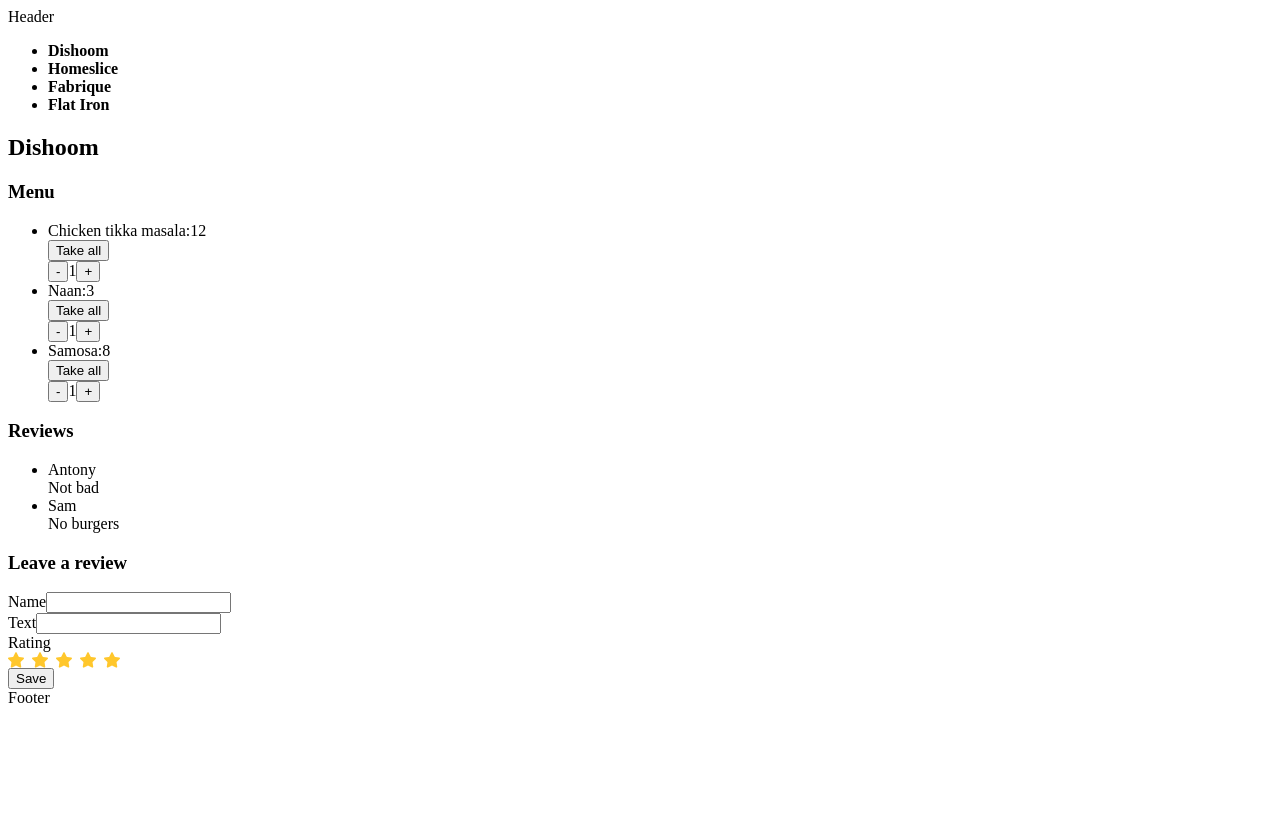
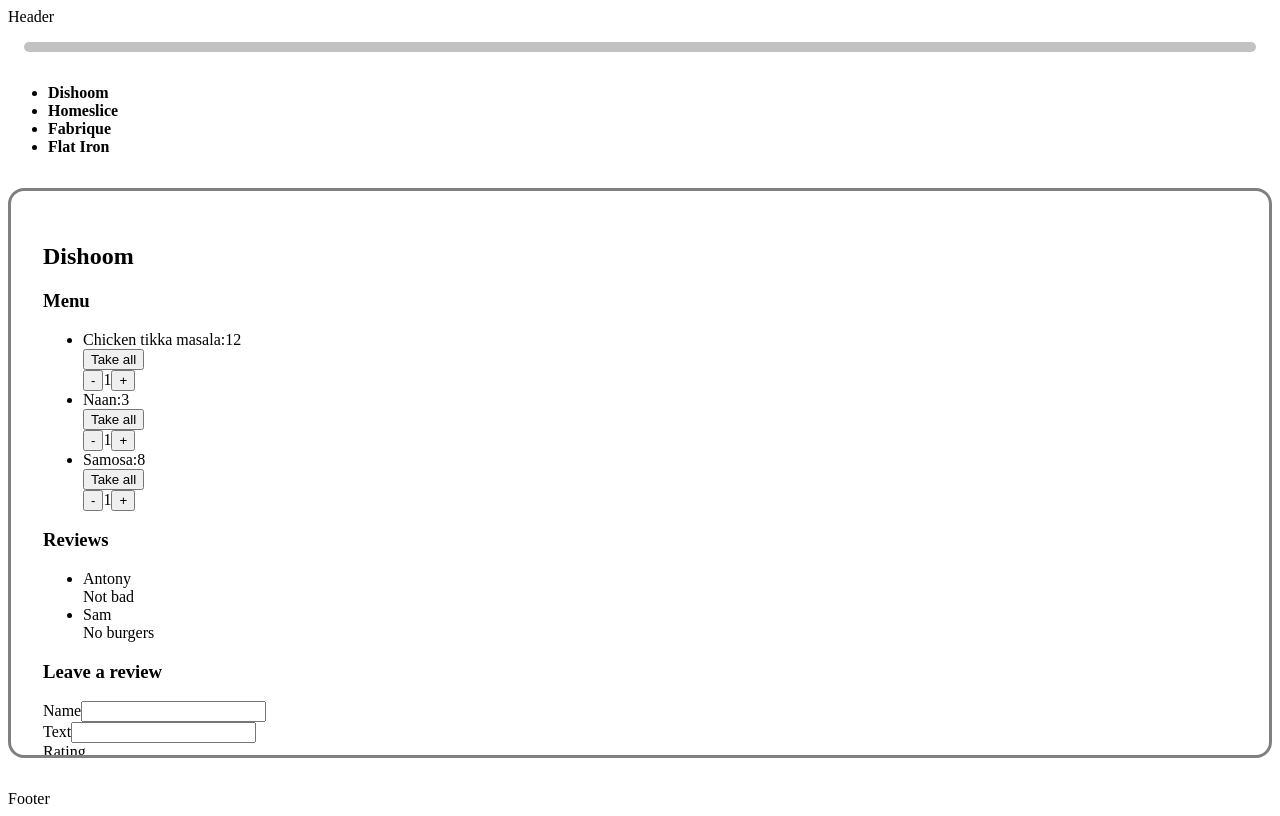
Before and after one commit to mila-vanilla/react-24, a React (Vite) app: page / in a window 1280 px wide. Built offline with nearby package versions, Linux system fonts and the light colour scheme.

Commit message:
Implement scroll progress feature

```diff
--- a/src/components/index.js
+++ b/src/components/index.js
@@ -10,6 +10,7 @@
 import { Rating } from './rating/component'
 import { ReviewForm } from './reviewForm/component'
 import { IconBox } from './iconBox/component'
+import { ScrollProgress } from './scrollProgress/component'
 
 export {
   Header,
@@ -23,5 +24,6 @@
   Counter,
   Rating,
   ReviewForm,
-  IconBox
+  IconBox,
+  ScrollProgress
 }
--- a/src/components/restaurants/component.jsx
+++ b/src/components/restaurants/component.jsx
@@ -1,15 +1,29 @@
-import { useState } from 'react'
-import { Restaurant } from '@/components'
+import { useRef, useState } from 'react'
+import { Restaurant, ScrollProgress } from '@/components'
+import { useScrollProgress } from '@/hooks/useScrollProgress.js'
+
+// For demo purpose
+const STYLES = {
+  height: '500px',
+  overflow: 'auto',
+  padding: '32px',
+  margin: '32px 0',
+  border: '3px solid grey',
+  borderRadius: '16px'
+}
 
 export const Restaurants = ({ restaurants, tabIndex }) => {
   const [activeTab, setActiveTab] = useState(Math.min(tabIndex, restaurants.length))
+  const scroller = useRef()
+  const { scrollProgress } = useScrollProgress(scroller)
 
   if (!restaurants.length) {
     return 'No restaurants yet'
   }
 
   return (
-    <>
+    <div>
+      <ScrollProgress progress={ scrollProgress }/>
       <ul>
         { restaurants.map((restaurant, idx) => {
           return (
@@ -19,8 +33,22 @@
           )
         }) }
       </ul>
+      <div ref={ scroller } style={ { ...STYLES } }>
+        <Restaurant restaurant={ restaurants[activeTab] }/>
+        <Restaurant restaurant={ restaurants[activeTab] }/>
+        <Restaurant restaurant={ restaurants[activeTab] }/>
+        <Restaurant restaurant={ restaurants[activeTab] }/>
+        <Restaurant restaurant={ restaurants[activeTab] }/>
+        <Restaurant restaurant={ restaurants[activeTab] }/>
+        <Restaurant restaurant={ restaurants[activeTab] }/>
+        <Restaurant restaurant={ restaurants[activeTab] }/>
+        <Restaurant restaurant={ restaurants[activeTab] }/>
+        <Restaurant restaurant={ restaurants[activeTab] }/>
+        <Restaurant restaurant={ restaurants[activeTab] }/>
+        <Restaurant restaurant={ restaurants[activeTab] }/>
+        <Restaurant restaurant={ restaurants[activeTab] }/>
+      </div>
 
-      <Restaurant restaurant={ restaurants[activeTab] }/>
-    </>
+    </div>
   )
 }
--- /dev/null
+++ b/src/components/scrollProgress/component.jsx
@@ -0,0 +1,11 @@
+import styles from './scrollProgress.module.css'
+
+export const ScrollProgress = ({ progress }) => {
+  return (
+    <div className={ styles.box }>
+      <div className={ styles.track }>
+        <div className={ styles.line } style={ { width: `${ progress }%` } }></div>
+      </div>
+    </div>
+  )
+}
--- /dev/null
+++ b/src/components/scrollProgress/scrollProgress.module.css
@@ -0,0 +1,20 @@
+.box {
+    position: sticky;
+    top: 0;
+    padding: 16px;
+    z-index: 1;
+    background: white;
+}
+
+.track {
+    width: 100%;
+    height: 10px;
+    border-radius: 8px;
+    background: #C2C2C2;
+    overflow: hidden;
+}
+
+.line {
+    height: 100%;
+    background: lightskyblue;
+}
--- /dev/null
+++ b/src/hooks/useEventListener.js
@@ -0,0 +1,15 @@
+import { useEffect } from 'react'
+
+export const useEventListener = (eventName, handler, refNode) => {
+  useEffect(() => {
+    const element = refNode.current || window
+    const isSupported = element && element.addEventListener
+    if (!isSupported) return
+
+    element.addEventListener(eventName, handler)
+
+    return () => {
+      element.removeEventListener(eventName, handler)
+    }
+  }, [eventName, refNode, handler])
+}
--- /dev/null
+++ b/src/hooks/useScrollProgress.js
@@ -0,0 +1,20 @@
+import { useCallback, useState } from 'react'
+import { useEventListener } from './useEventListener'
+
+export const useScrollProgress = (refNode = {}) => {
+  const [scrollProgress, setScrollProgress] = useState(0)
+
+  const updatePosition = useCallback(() => {
+    const element = refNode.current || document.documentElement
+
+    const { scrollTop, scrollHeight, clientHeight } = element
+    const diff = scrollHeight - clientHeight
+    const scrollPercentage = diff ? scrollTop / diff * 100 : 0
+
+    setScrollProgress(() => scrollPercentage)
+  }, [refNode])
+
+  useEventListener('scroll', updatePosition, refNode)
+
+  return { scrollProgress }
+}
```
